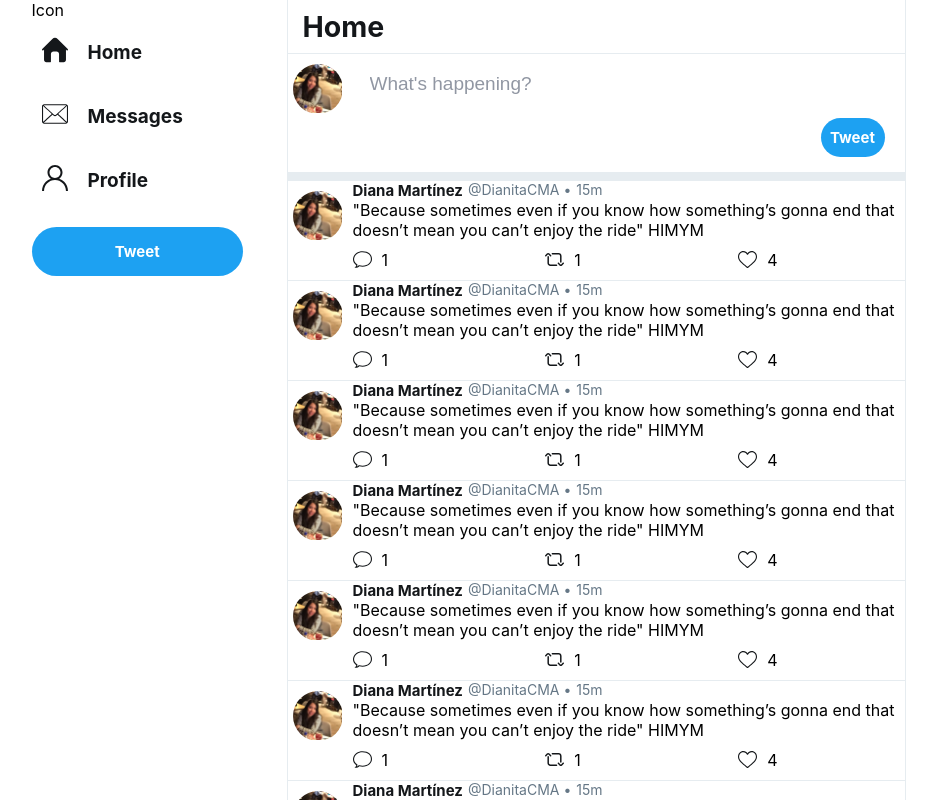
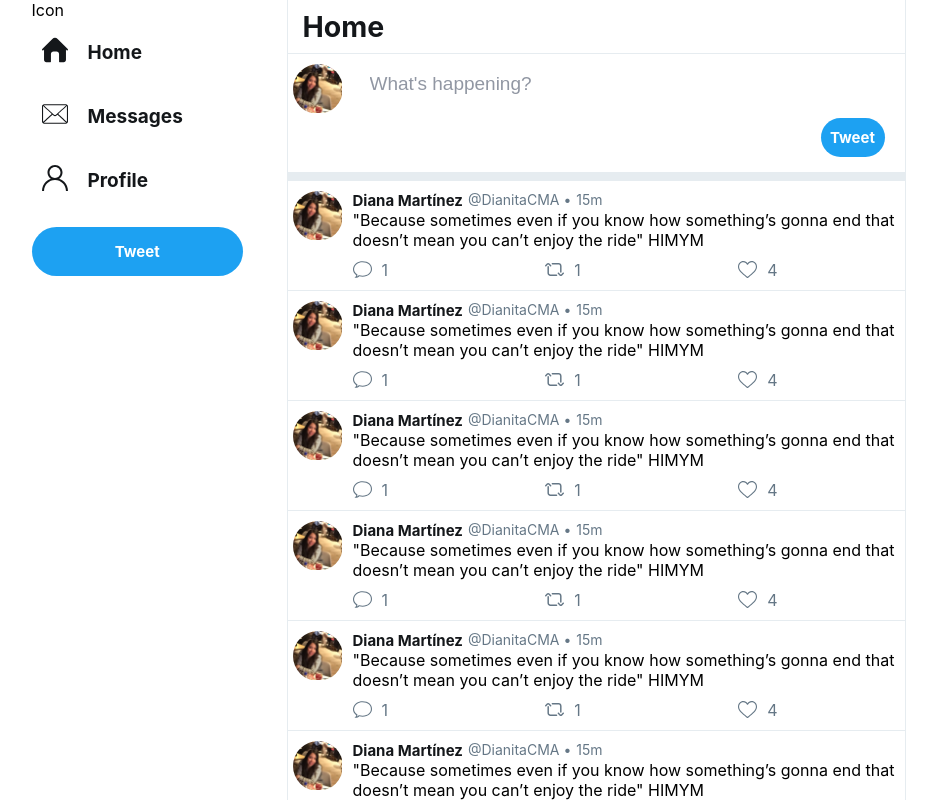
Before and after one commit to diballesteros/twitter-mock, a React (Create React App) app: page / in a window 1280 px wide. Shown: the whole page, without its empty margins (44-981 px from the left). Built offline with nearby package versions, Linux system fonts and the light colour scheme.

Commit message:
Adjustments to tweet component for color hovering

```diff
--- a/src/components/tweet/Tweet.css
+++ b/src/components/tweet/Tweet.css
@@ -34,6 +34,7 @@
     margin-left: 5px;
     margin-right: 5px;
     padding-bottom: 10px;
+    padding-top: 10px;
 }
 
 .tweet_user-container {
@@ -64,14 +65,62 @@
     justify-content: space-between;
     max-width: 425px;
     margin-top: 10px;
+
 }
 
-.tweet_interact-container div {
+.tweet_interact-container-highlight {
+    position: absolute;
+    display: inline-flex;
+    top: 0px;
+    right: 0px;
+    left: 0px;
+    bottom: 0px;
+    margin: -8px -8px -8px -8px;
+    border-bottom-left-radius: 9999px;
+    border-bottom-right-radius: 9999px;
+    border-top-left-radius: 9999px;
+    border-top-right-radius: 9999px;
+}
+
+.tweet_interact-container > div {
     display: flex;
     flex-flow: row nowrap;
     align-items: center;
 }
 
-.tweet_interact-container div div {
+.tweet_interact-container div .tweet_interact-icon_container {
+    display: flex;
     margin-right: 10px;
 }
+
+.tweet_interact-container div span {
+    color: rgb(101, 119, 134);
+}
+
+.tweet_interact-container-reply:hover span {
+    color: rgb(29, 161, 242);
+}
+
+.tweet_interact-container-reply:hover .tweet_interact-container-highlight {
+    background-color: rgb(29, 161, 242);
+}
+
+.tweet_interact-container-reply:hover path {
+    fill: rgb(29, 161, 242);
+}
+
+.tweet_interact-container-retweet:hover span {
+    color: rgb(23, 191, 99);
+}
+
+.tweet_interact-container-retweet:hover path {
+    fill: rgb(23, 191, 99);
+}
+
+.tweet_interact-container-like:hover span {
+    color: rgb(226, 36, 94);
+}
+
+.tweet_interact-container-like:hover path {
+    fill: rgb(226, 36, 94);
+}
--- a/src/components/tweet/Tweet.js
+++ b/src/components/tweet/Tweet.js
@@ -17,23 +17,26 @@ const Tweet = ({ tweetContent }) => (
             <span className="tweet_text">{tweetContent.text}</span>
             <span className="tweet_image">{tweetContent.Image}</span>
             <div className="tweet_interact-container">
-                <div>
-                    <div>
-                        <Icon group="TWEET" icon="reply" width="19" height="19" color="#14171a" />
+                <div className="tweet_interact-container-reply">
+                    <div className="tweet_interact-container-highlight"></div>
+                    <div className="tweet_interact-icon_container">
+                        <Icon group="TWEET" icon="reply" width="19" height="19" color="#657786" />
                     </div>
-                    <span className="tweet_reply">{tweetContent.replies}</span>
+                    <span>{tweetContent.replies}</span>
                 </div>
-                <div>
-                    <div>
-                        <Icon group="TWEET" icon="retweet" width="19" height="19" color="#14171a" />
+                <div className="tweet_interact-container-retweet">
+                    <div className="tweet_interact-container-highlight"></div>
+                    <div className="tweet_interact-icon_container">
+                        <Icon group="TWEET" icon="retweet" width="19" height="19" color="#657786" />
                     </div>
-                    <span className="tweet_retweet">{tweetContent.retweets}</span>
+                    <span>{tweetContent.retweets}</span>
                 </div>
-                <div>
-                    <div>
-                        <Icon group="TWEET" icon="like" width="19" height="19" color="#14171a" />
+                <div className="tweet_interact-container-like">
+                    <div className="tweet_interact-container-highlight"></div>
+                    <div className="tweet_interact-icon_container">
+                        <Icon group="TWEET" icon="like" width="19" height="19" color="#657786" />
                     </div>
-                    <span className="tweet_like">{tweetContent.likes}</span>
+                    <span>{tweetContent.likes}</span>
                 </div>
             </div>
         </div>
```
Also changed, not shown: 1 other file (tests, documents, lock files or other folders).
